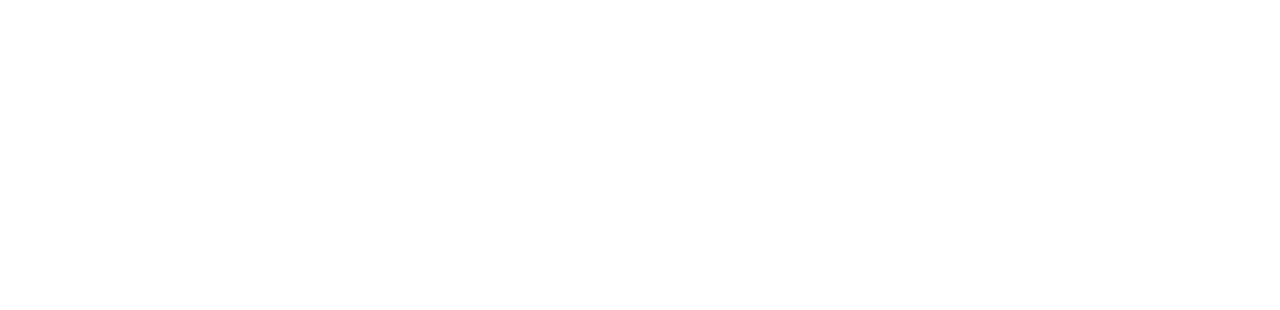
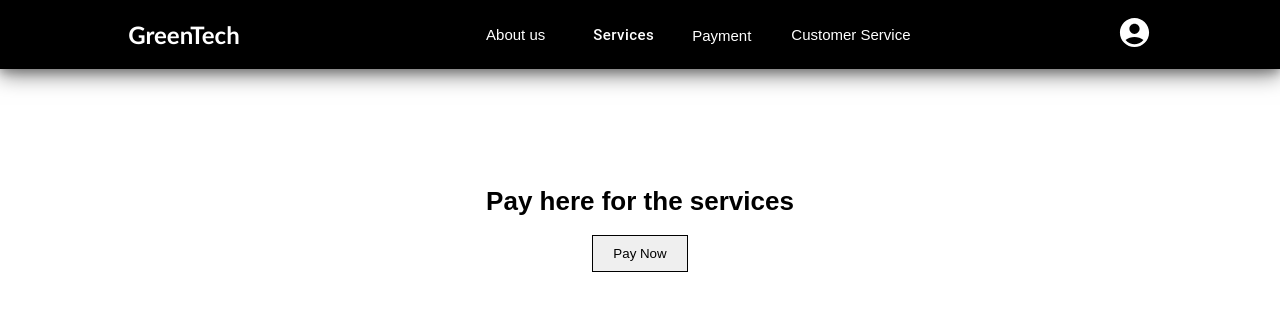
Before and after one commit to GopalSompura/CleanCityInitiativeProject, a React (Create React App) app in the folder Client/: page /Payment in a window 1280 px wide. Before the commit this address had no page. Shown: the top 310 px of the page. Built offline with nearby package versions, Linux system fonts and the light colour scheme.

Commit message:
2nd Commit

```diff
--- a/Client/src/App.js
+++ b/Client/src/App.js
@@ -4,6 +4,7 @@
 import Signup from "./Components/Signup";
 import Profile from "./Components/Profile";
 import WasteCollection from "./Components/Services/WasteCollection";
+import Payment from "./Components/Payment";
 
 function App() {
   return (
@@ -14,6 +15,7 @@
         <Route path="/Signup" element={<Signup />}></Route>
         <Route path="/Profile" element={<Profile />}></Route>
         <Route path="/WasteCollection" element={<WasteCollection />}></Route>
+        <Route path="/Payment" element={<Payment />}></Route>
       </Routes>
     </>
   );
--- a/Client/src/Components/Navbar.jsx
+++ b/Client/src/Components/Navbar.jsx
@@ -103,9 +103,9 @@
               <MenuItem onClick={handleCloseE}>Lost and Found Objects</MenuItem>
               <MenuItem onClick={handleCloseE}>Potential Hazard</MenuItem>
             </Menu>
-            <li>
-              <a href="">Payment</a>
-            </li>
+            <Link id="payment-btn" to="/Payment">
+              Payment
+            </Link>
             <li>
               <a href="">Customer Service</a>
             </li>
--- /dev/null
+++ b/Client/src/Components/Payment.jsx
@@ -0,0 +1,18 @@
+import * as React from "react";
+import "../Styles/Payment.css";
+import Footer from "./Footer";
+import Navbar from "./Navbar";
+function Payment() {
+  return (
+    <>
+      <Navbar />
+      <div className="main">
+        <h1>Pay here for the services</h1>
+        <input type="button" id="paybtn" value="Pay Now" />
+        {/* <Footer /> */}
+      </div>
+    </>
+  );
+}
+
+export default Payment;
--- a/Client/src/Components/Services/WasteCollection.jsx
+++ b/Client/src/Components/Services/WasteCollection.jsx
@@ -11,7 +11,6 @@
   const userdetails = localStorage.getItem("user");
   const currentuser = JSON.parse(userdetails);
   const token = localStorage.getItem("token");
-  console.log(token);
 
   const [conversation, setConversation] = useState([]);
   const [messages, setMessages] = useState([]);
--- a/Client/src/Styles/Home.css
+++ b/Client/src/Styles/Home.css
@@ -69,6 +69,20 @@
     text-underline-offset:23px;
     transition: all 0.3s ease-in-out;
 }
+#payment-btn{
+    color: #fff;
+    text-transform: none;
+    font-size: 15px;
+    position: relative;
+    background: none;
+    text-decoration: none;
+    top: 1px;
+}
+#payment-btn:hover{
+    text-decoration: 5px underline rgb(134, 5, 255)  ;
+    text-underline-offset:23px;
+    transition: all 0.3s ease-in-out;
+}
 .backgroundimage{
     height:100vh;
     width: 100%;
--- /dev/null
+++ b/Client/src/Styles/Payment.css
@@ -0,0 +1,20 @@
+.main{
+    margin-top: 100px;
+    display: flex;
+    justify-content: center;
+    flex-direction: column;
+    align-items: center;
+}
+#paybtn{
+    width:fit-content;
+    padding: 10px 20px;
+    cursor: pointer;
+    color: black;
+    background-color: none;
+    border: 1px solid black ;
+}
+#paybtn:hover{
+    color: white;
+    background-color: rgb(134, 5, 255);
+    border: none;
+}
```
